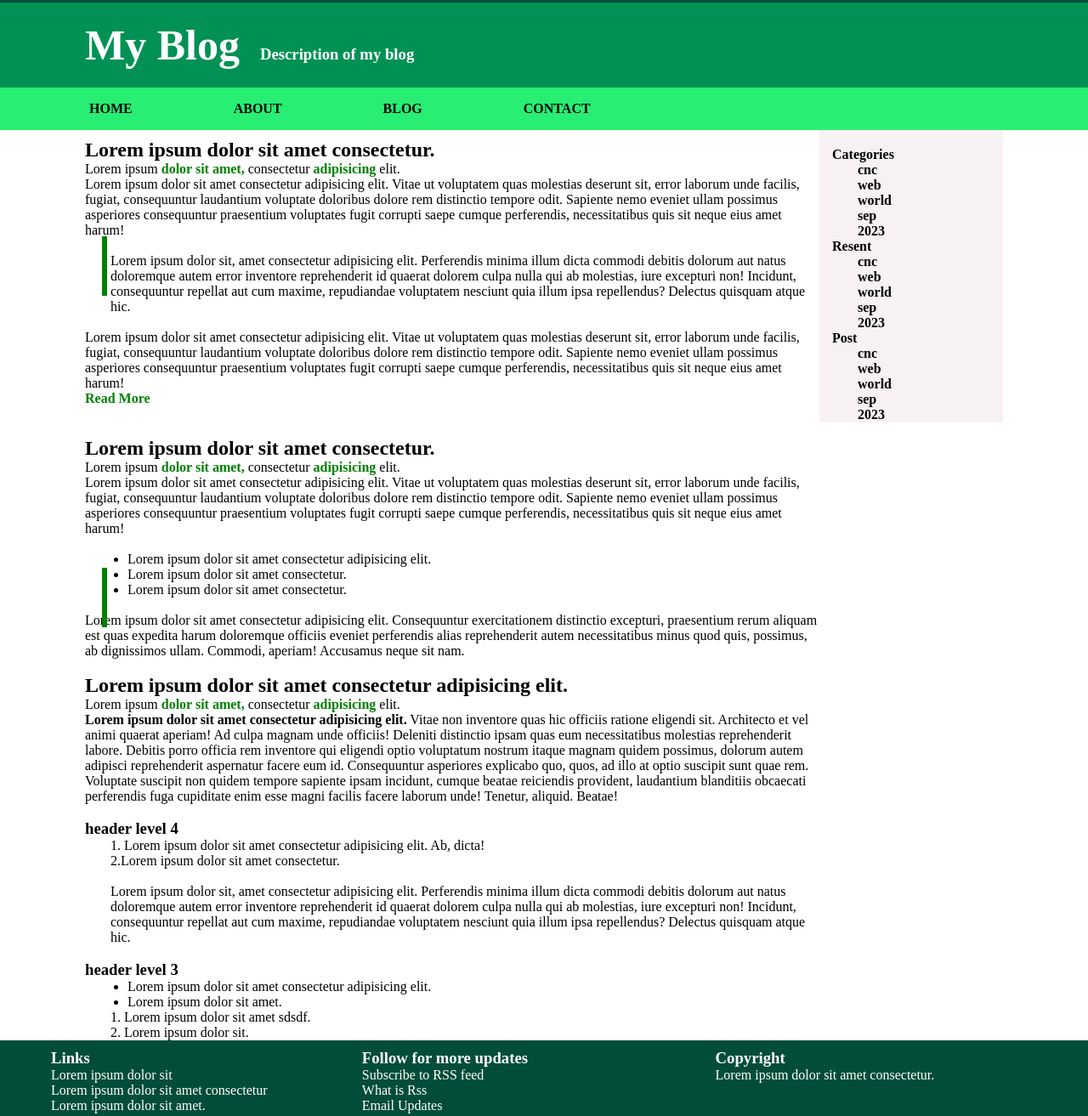
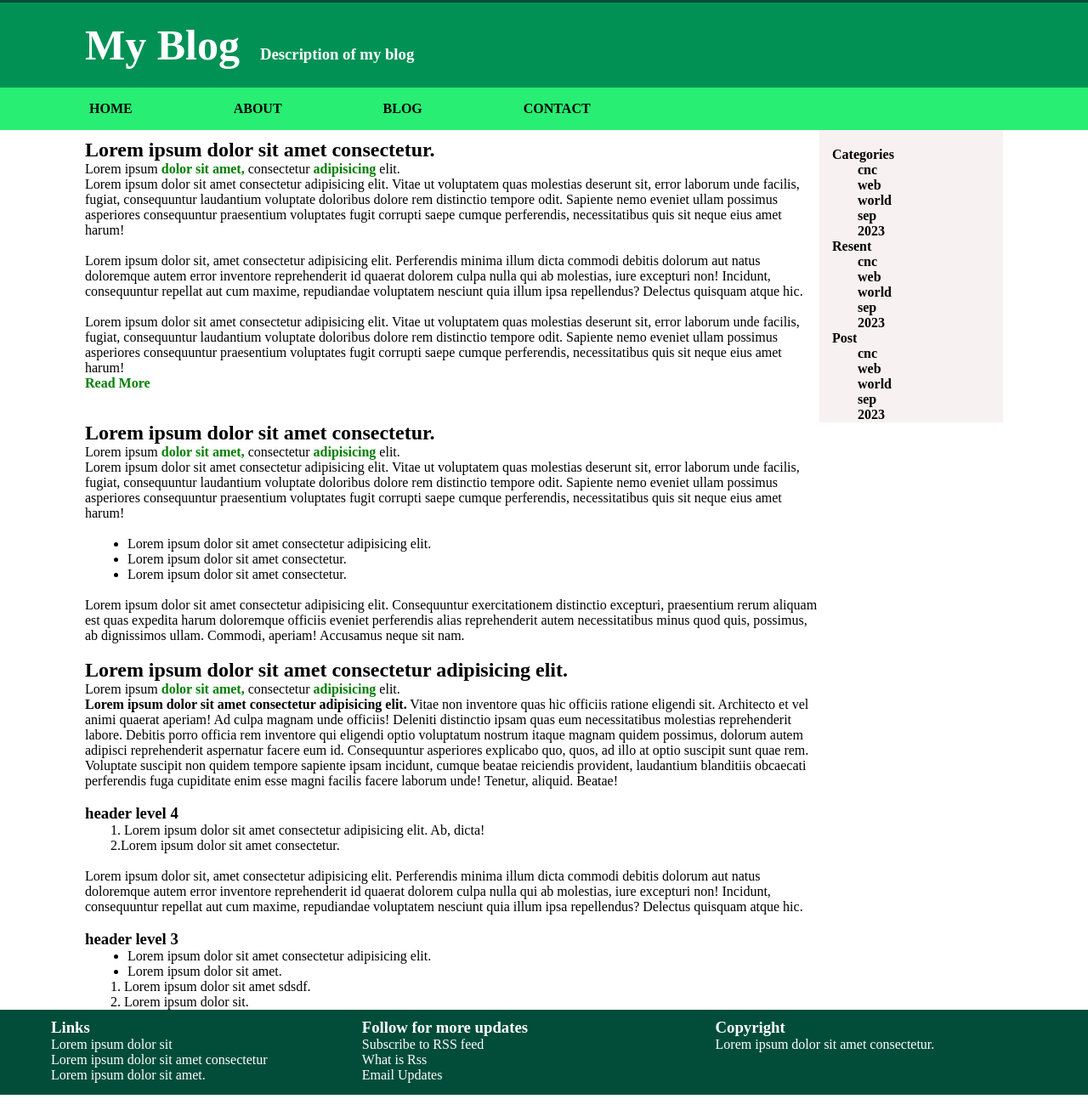
Before and after one commit to Vijaylaxmi-patel/website2, a plain HTML site: page index.html in a window 1280 px wide. Shown: the part 37-1350 px from the top of the page at 85% size. After the commit the page ends 1325 px from the top, so only its background shows below. Drawn offline with Linux system fonts and the light colour scheme.

Commit message:
my commit

```diff
--- a/assets/css/style.css
+++ b/assets/css/style.css
@@ -94,22 +94,24 @@ main a {
 main a:hover {
   color: red;
 }
-main .m1 {
+/* main .para .para1 p {
   margin-left: 30px;
 }
-main .m1::before {
+main .para {
+}
+main .para .para1::before {
   content: "";
   width: 0px;
   height: 8%;
   position: absolute;
   border: 3px solid green;
-  top: 315px;
+  top: 105px;
   left: 120px;
 }
-main .m2 {
+main .para .para2 {
   margin-left: 30px;
 }
-.m2::before {
+.para2::before {
   content: "";
   width: 0px;
   height: 8%;
@@ -117,7 +119,7 @@ main .m2 {
   border: 3px solid green;
   top: 705px;
   left: 120px;
-}
+} */
 section aside {
   width: 20%;
   float: right;
--- a/index.html
+++ b/index.html
@@ -46,7 +46,7 @@
           <a href="javascriot:void()">dolor sit amet,</a> consectetur
           <a href="javascriot:void()">adipisicing </a>elit.
         </p>
-        <p>
+        <p class="para">
           Lorem ipsum dolor sit amet consectetur adipisicing elit. Vitae ut
           voluptatem quas molestias deserunt sit, error laborum unde facilis,
           fugiat, consequuntur laudantium voluptate doloribus dolore rem
@@ -56,7 +56,7 @@
         </p>
         <br />
 
-        <div class="m1">
+        <div class="para1">
           <p>
             Lorem ipsum dolor sit, amet consectetur adipisicing elit.
             Perferendis minima illum dicta commodi debitis dolorum aut natus
@@ -128,14 +128,14 @@
           unde! Tenetur, aliquid. Beatae!
         </p>
         <br />
-        <h3>header level 4</h3>
+        <h3 class="mypara">header level 4</h3>
         <br />
         <p class="details">
           1. Lorem ipsum dolor sit amet consectetur adipisicing elit. Ab, dicta!
         </p>
         <p class="details">2.Lorem ipsum dolor sit amet consectetur.</p>
         <br />
-        <div class="m2">
+        <div class="para2">
           <p>
             Lorem ipsum dolor sit, amet consectetur adipisicing elit.
             Perferendis minima illum dicta commodi debitis dolorum aut natus
```
